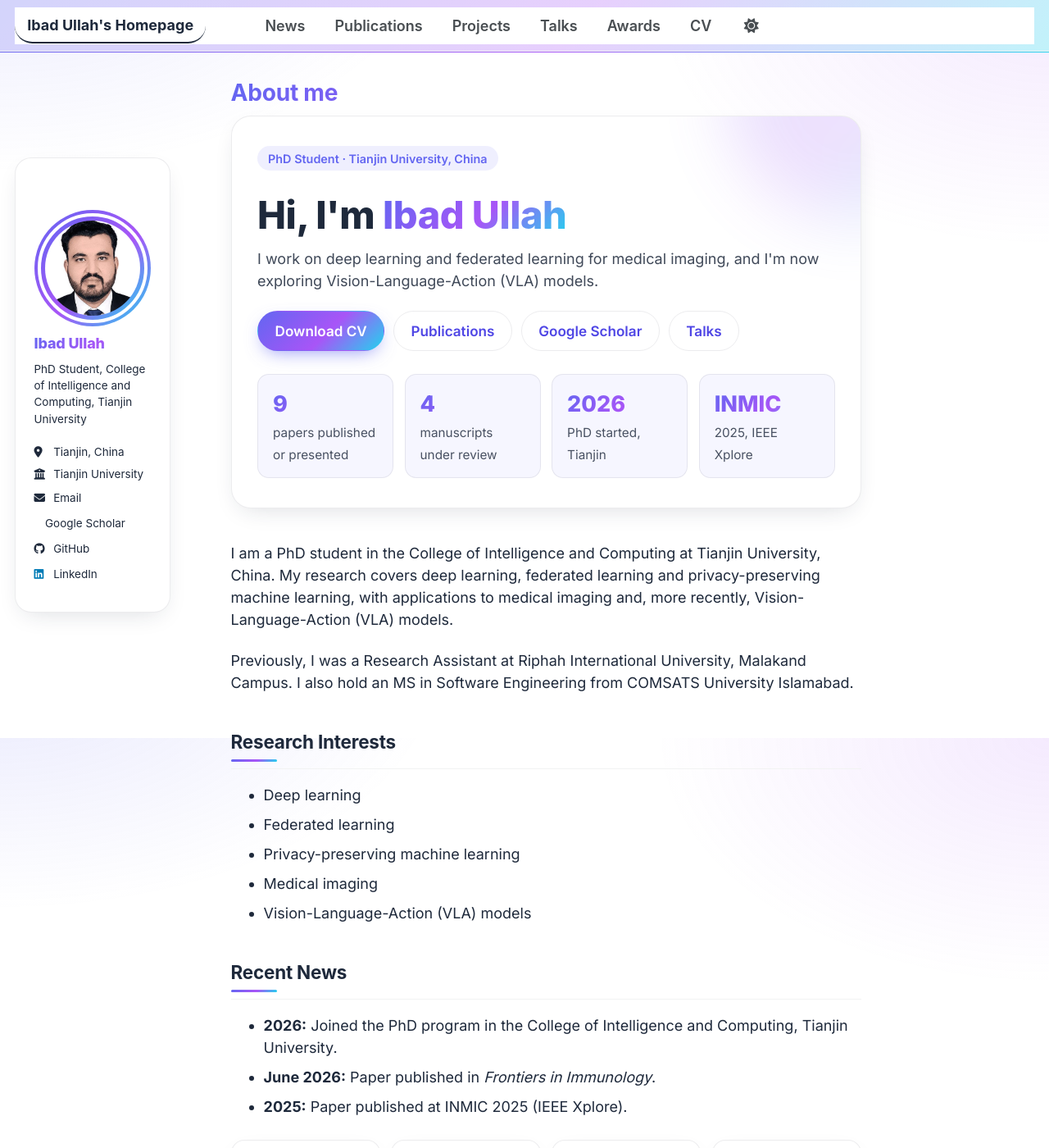
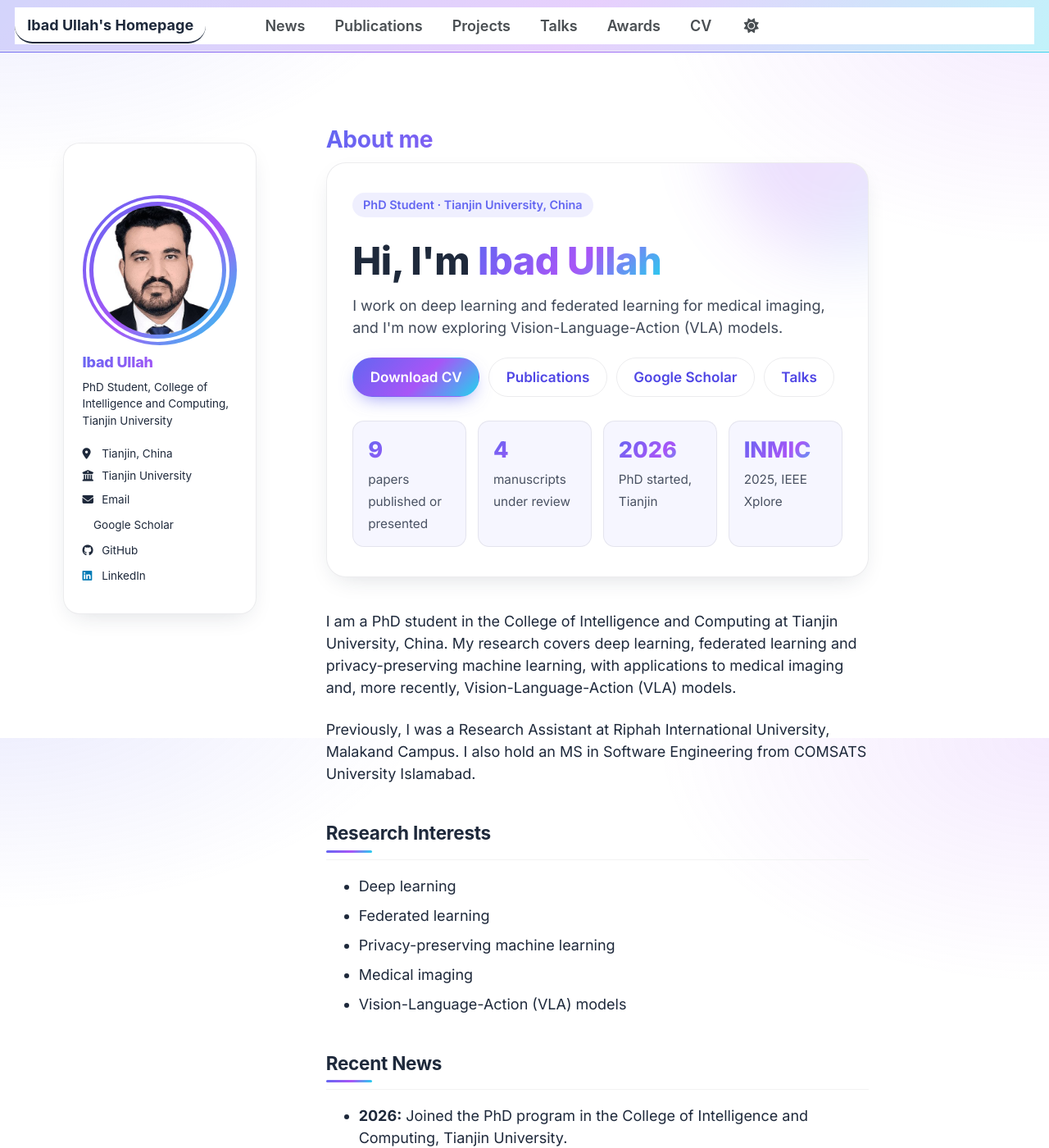
Before and after one commit to ibad321/ibad321.github.io, a Jekyll site: the page built from _pages/about.md, in a window 1280 px wide and 1400 px high. Shown: the whole window at 82% size. Built offline with Jekyll 4.4.1, drawn with Linux system fonts in a browser that asks for light colours; a style sheet for code colours, icons or effects is not loaded.

Commit message:
Make the desktop sidebar a fixed 240px column beside the content
- Two-column grid on desktop: sidebar column plus flexible content column
- Sidebar is sticky and no longer has its own scrollbar, so the name and
  details are not squeezed when the browser is zoomed

Co-Authored-By: Claude Haiku 5.5 <noreply@anthropic.com>
Claude-Session: https://claude.ai/code/session_01JoGCQNYfWLJgbsumeahHLX

```diff
--- a/_sass/layout/_custom.scss
+++ b/_sass/layout/_custom.scss
@@ -347,14 +347,33 @@ h1, h2, h3, h4 {
    top of the page content. Keep the sidebar sticky beside the content and let
    the footer flow at the bottom of the page. */
 @media screen and (min-width: $sidebar-screen-min-width) {
+    /* Two columns: fixed profile sidebar, flexible content */
+    #main {
+        display: grid;
+        grid-template-columns: 240px minmax(0, 1fr);
+        column-gap: 2.5rem;
+        max-width: 1180px;
+        margin: 0 auto;
+        padding: calc(#{$masthead-height} + 1.25em) 1.5rem 0;
+    }
+
     .sidebar {
         position: sticky;
         top: calc(#{$masthead-height} + 1.25em);
+        align-self: start;
+        float: none;
+        width: auto;
+        max-width: none;
         height: auto;
-        max-height: calc(100vh - #{$masthead-height} - 2.5em);
-        overflow-y: auto;
+        overflow: visible;
         padding-top: 1.5em;
-        margin-top: calc(#{$masthead-height} + 1.25em);
+    }
+
+    .page {
+        float: none;
+        width: auto;
+        margin: 0;
+        min-width: 0;
     }
 
     .page__footer {
```
